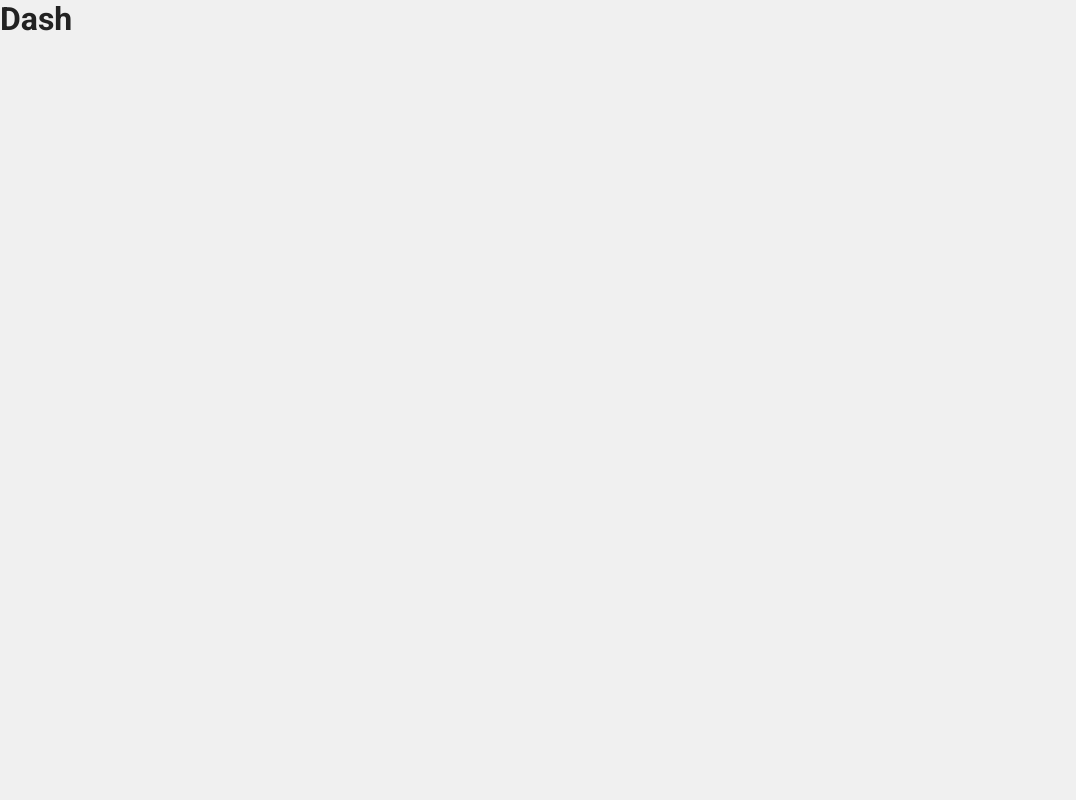
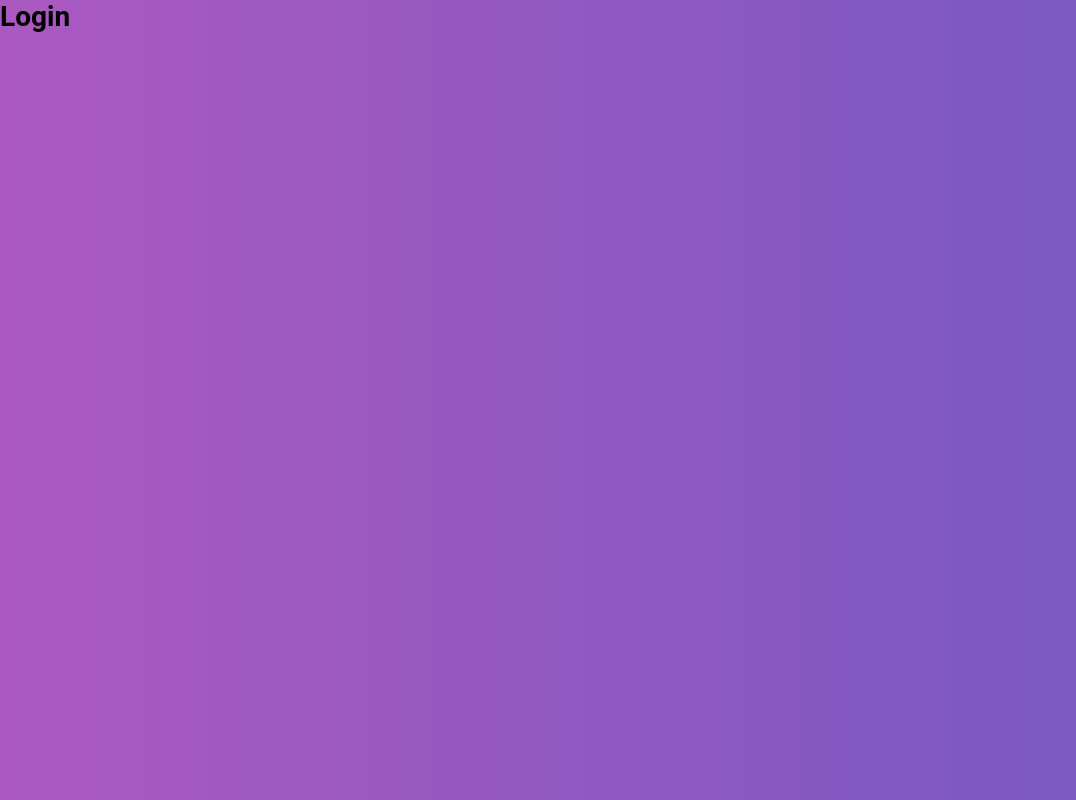
Before and after one commit to Woodsphreaker/rocketseat---bootcamp-v9---project-1-gobarber, a React (Create React App) app in the folder frontend/: page / in a window 1280 px wide. Before the commit this address led to /dash. Shown: the whole page, without its empty margins (0-1076 px from the left). Built offline with nearby package versions, Linux system fonts and the light colour scheme.

Commit message:
feat: Done config root-import and Default pages

```diff
--- /dev/null
+++ b/frontend/config-overrides.js
@@ -0,0 +1,10 @@
+const { addBabelPlugin, override } = require('customize-cra')
+
+module.exports = override(
+  addBabelPlugin([
+    'babel-plugin-root-import',
+    {
+      rootPathSuffix: 'src',
+    },
+  ])
+)
--- a/frontend/src/pages/SignIn/index.js
+++ b/frontend/src/pages/SignIn/index.js
@@ -5,7 +5,7 @@ import React from 'react'
 export default function SignIn() {
   return (
     <>
-      <h1>Sign In</h1>
+      <h1>Login</h1>
     </>
   )
 }
--- a/frontend/src/pages/_layouts/Auth/styles.js
+++ b/frontend/src/pages/_layouts/Auth/styles.js
@@ -1,5 +1,8 @@
 import styled from 'styled-components'
 
-const Wrapper = styled.div.attrs((props) => {})``
+const Wrapper = styled.div.attrs((props) => {})`
+  height: 100%;
+  background: linear-gradient(-90deg, #7159c1, #ab59c1);
+`
 
 export { Wrapper }
--- a/frontend/src/pages/_layouts/Default/index.js
+++ b/frontend/src/pages/_layouts/Default/index.js
@@ -1,7 +1,12 @@
 import React from 'react'
+import PropTypes from 'prop-types'
 
-// import { Container } from './styles';
+import { Wrapper } from './styles'
 
-export default function DefaultLayout() {
-  return <div />
+export default function AuthLayout({ children }) {
+  return <Wrapper>{children}</Wrapper>
 }
+
+AuthLayout.propTypes = {
+  children: PropTypes.oneOf([PropTypes.element, PropTypes.func]).isRequired,
+}
--- a/frontend/src/pages/_layouts/Default/styles.js
+++ b/frontend/src/pages/_layouts/Default/styles.js
@@ -1,5 +1,8 @@
 import styled from 'styled-components'
 
-const Container = styled.div.attrs((props) => {})``
+const Wrapper = styled.div.attrs((props) => {})`
+  height: 100%;
+  background: #999;
+`
 
-export { Container }
+export { Wrapper }
--- a/frontend/src/routes/RouteWrapper.js
+++ b/frontend/src/routes/RouteWrapper.js
@@ -1,6 +1,10 @@
 import React from 'react'
 import PropTypes from 'prop-types'
 import { Route, Redirect } from 'react-router-dom'
+
+// Layouts
+import AuthLayout from '~/pages/_layouts/Auth'
+import DefaultLayout from '~/pages/_layouts/Default'
 
 const RouteWrapper = ({ component: Component, isPrivate, logged, ...rest }) => {
   if (isPrivate && !logged) {
@@ -11,7 +15,18 @@ const RouteWrapper = ({ component: Component, isPrivate, logged, ...rest }) => {
     return <Redirect to="dash" />
   }
 
-  return <Route {...rest} render={(props) => <Component {...props} />} />
+  const Layout = logged ? DefaultLayout : AuthLayout
+
+  return (
+    <Route
+      {...rest}
+      render={(props) => (
+        <Layout>
+          <Component {...props} />
+        </Layout>
+      )}
+    />
+  )
 }
 
 RouteWrapper.propTypes = {
--- a/frontend/src/routes/index.js
+++ b/frontend/src/routes/index.js
@@ -10,7 +10,7 @@ import Profile from '../pages/Profile'
 
 const Routes = () => (
   <Switch>
-    <RouteWrapper path="/" exact component={SignIn} logged />
+    <RouteWrapper path="/" exact component={SignIn} />
     <RouteWrapper path="/register" exact component={SignUp} logged />
     <RouteWrapper path="/dash" exact component={Dashboard} isPrivate logged />
     <RouteWrapper path="/profile" exact component={Profile} isPrivate logged />
--- a/frontend/src/styles/globalStyles.js
+++ b/frontend/src/styles/globalStyles.js
@@ -11,21 +11,31 @@ export default createGlobalStyle`
     box-sizing: border-box
   }
 
-  body {
-    min-height: 100%
+  *:focus {
+    outline: 0;
+  }
+
+  html, body, #root {
+    height: 100%
   }
 
   body {
-    font-size: 400 14px;
+    font-size: 14px;
     font-family: Roboto, sans-serif;
-    background-color: #f0f0f0;
     -web-kit-smoothing: antialised !important
   }
 
   body, input, textarea, button {
-    color: #222;
-    font-size: 400 18px;
+    font-size: 14px;
     font-family: Roboto, sans-serif;
+  }
+
+  a {
+    text-decoration: none
+  }
+
+  ul {
+    list-style: none
   }
 
   button {
```
Also changed, not shown: frontend/jsconfig.json (added, +8 -0 lines), frontend/package.json (+8 -4 lines), frontend/.eslintrc.json, 1 other file (tests, documents, lock files or other folders).
